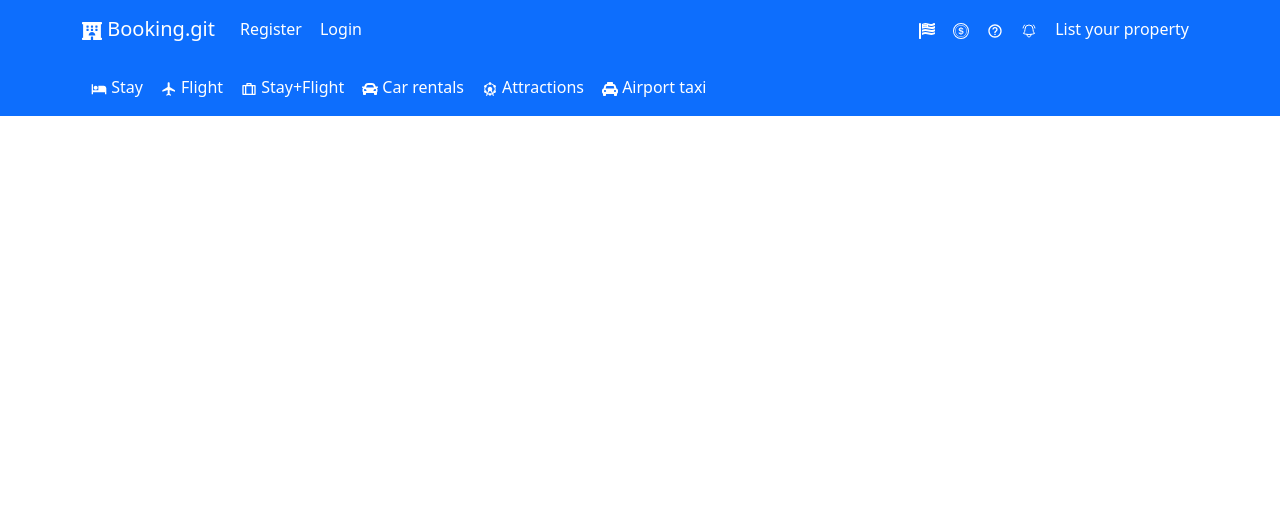
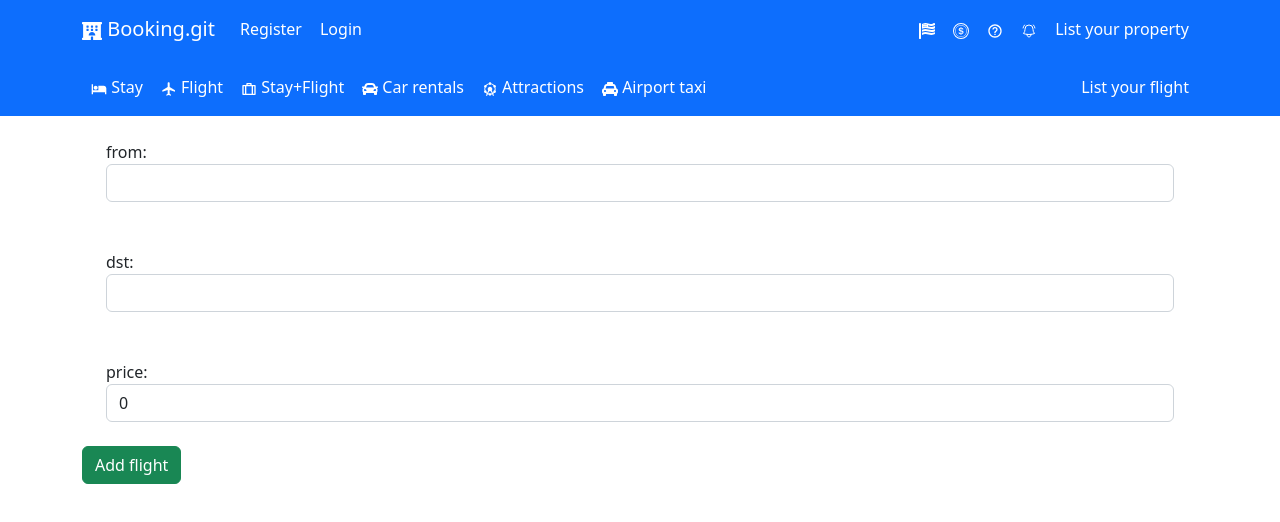
Before and after one commit to erezng/bookingfrontend, a React (Create React App) app: page /addflight in a window 1280 px wide. Shown: the top 522 px of the page. Built offline with nearby package versions, Linux system fonts and the light colour scheme.

Commit message:
flightlist

```diff
--- a/src/@types.d.ts
+++ b/src/@types.d.ts
@@ -33,3 +33,9 @@ export type Hotel = {
 export type showhotels = {
   card: Hotel[];
 };
+export type Flight={
+  _id:string;
+  from:string;
+  dst:string;
+  price:number;
+}
--- a/src/App.tsx
+++ b/src/App.tsx
@@ -14,6 +14,8 @@ import Addproperty from "./routes/AddProperty";
 import ListHotels from "./routes/hotels/ListHotels";
 import HotelDetails from "./routes/hotels/HotelDetails";
 import UpdateHotel from "./routes/hotels/UpdateHotel";
+import AddFlight from "./routes/AddFlight";
+import ListFlights from "./routes/hotels/ListFlights";
 function App() {
   const { isLoggedIn } = useContext(AuthContext);
   return (
@@ -22,10 +24,12 @@ function App() {
       <TopNavbar />
       <Routes>
         <Route path="/hotels" element={<ListHotels />} />
+        <Route path="/flights" element={<ListFlights />} />
         <Route path="/" element={<Home />} />
         <Route path="/hotels/:_id" element={<HotelDetails />} />
         {isLoggedIn && <Route path="/about" element={<About />} />}
         <Route path="/addproperty" element={<Addproperty />} />
+        <Route path="/addflight" element={<AddFlight />} />
         <Route path="/edit/:_id" element={<UpdateHotel />} />
         {!isLoggedIn && <Route path="/login" element={<Login />} />}
         {!isLoggedIn && <Route path="/register" element={<Register />} />}
--- a/src/components/Navbar.tsx
+++ b/src/components/Navbar.tsx
@@ -21,7 +21,7 @@ function TopNavbar() {
             <NavLink className={css.title} to="/hotels">
               <MdLocalHotel /> Stay
             </NavLink>
-            <NavLink className={css.title} to="/">
+            <NavLink className={css.title} to="/flights">
               <MdFlight /> Flight
             </NavLink>
             <NavLink className={css.title} to="/">
@@ -37,6 +37,9 @@ function TopNavbar() {
               <FaTaxi /> Airport taxi
             </NavLink>
           </Nav>
+          <NavLink className={css.title} to="/addflight">
+              List your flight
+            </NavLink>
         </Navbar.Collapse>
       </Container>
     </Navbar>
--- /dev/null
+++ b/src/routes/AddFlight.tsx
@@ -0,0 +1,81 @@
+import { useState } from "react";
+import { useNavigate } from "react-router-dom";
+import Swal from "sweetalert2";
+import { Flight } from "../@types";
+
+const AddFlight = () => {
+  const nav = useNavigate();
+  const [errMessage, setErrMessage] = useState<string | undefined>(undefined);
+  const [from, setFrom] = useState("");
+  const [dst, setDst] = useState("");
+  const [price, setPrice] = useState(0);
+  const addFlightToDb = () => {
+      const newFlight = {
+        from,
+        dst,
+        price
+}
+ fetch("http://localhost:3001/api/flight/addflight", {
+      method: "POST",
+      headers: { "Content-Type": "application/json" },
+      body: JSON.stringify(newFlight),
+    })
+      .then((res) => res.json())
+      .catch((e) => console.log(e));
+  };
+  return (
+    <div className="container">
+      {errMessage && <div>${errMessage}</div>}
+      <div className="d-flex flex-column  p-4 rounded container">
+        <label htmlFor="from" className="font-bolder">
+          from:
+        </label>
+        <input
+          className="form-control"
+          type="text"
+          value={from}
+          onChange={(e) => {
+            setFrom(e.target.value);
+          }}
+        />
+      </div>
+      <div className="d-flex flex-column  p-4 rounded container">
+        <label htmlFor="dst" className="font-bolder">
+          dst:
+        </label>
+        <input
+          className="form-control"
+          type="text"
+          value={dst}
+          onChange={(e) => {
+            setDst(e.target.value);
+          }}
+        />
+      </div>
+      <div className="d-flex flex-column  p-4 rounded container">
+        <label htmlFor="price" className="font-bolder">
+          price:
+        </label>
+        <input
+          className="form-control"
+          type="number"
+          value={price}
+          onChange={(e) => {
+            setPrice(+e.target.value);
+          }}
+        />
+      </div>
+
+      <button
+        className="btn btn-success"
+        onClick={() => {
+          addFlightToDb();
+          Swal.fire("Your Flight has been added", "", "success");
+        }}
+      >
+        Add flight
+      </button>
+    </div>
+  );
+};
+export default AddFlight
--- a/src/routes/AddProperty.tsx
+++ b/src/routes/AddProperty.tsx
@@ -1,6 +1,6 @@
 import * as Yup from "yup";
 import { Hotel } from "../@types";
-import addservice from "../services/Add.service";
+import addservice from "../services/Add.hotel.service";
 import { Navigate, useNavigate } from "react-router-dom";
 import { useState } from "react";
 import Swal from "sweetalert2";
@@ -37,25 +37,6 @@ const Addproperty = () => {
       .catch((e) => console.log(e));
   };
 
-  const handleAdd = (formvalues: Hotel) => {
-    const { name, rooms, location, toilets, showers, img } = formvalues;
-    addservice(name, rooms, location, toilets, showers, img)
-      .then((res) => {
-        console.log(res.data);
-        alert("hotel saved!"); //swal //modal
-        //swal
-        nav("/");
-      })
-      .catch((e) => {
-        console.log(e);
-        setErrMessage(JSON.stringify(e.response.data));
-      })
-      .finally(() => {
-        // setIsLoading(false);
-      });
-  };
-
-  // }
   return (
     <div>
       {errMessage && <div>${errMessage}</div>}
--- a/src/routes/hotels/HotelDetails.tsx
+++ b/src/routes/hotels/HotelDetails.tsx
@@ -26,10 +26,11 @@ const HotelDetails = () => {
 }
   return (
     <div className="container card">
-      <h2>{hotel?.name}</h2>
+      <h1>{hotel?.name}</h1>
       <p>location:{hotel?.location}</p>
       <p>price:{hotel?.price}</p>
       <p>weekend:{hotel?.priceweekend}</p>
+      <p><img className="w-100" src={hotel?.img} alt="" /></p>
       <button className="btn btn-success"
         onClick={() => {
           nav(`/edit/${hotel?._id}`);
--- /dev/null
+++ b/src/routes/hotels/ListFlights.tsx
@@ -0,0 +1,39 @@
+import { useState, useEffect } from "react";
+import { useNavigate } from "react-router-dom";
+import { Flight } from "../../@types";
+
+const ListFlights = () => {
+  const nav = useNavigate();
+  const [flights, setFlights] = useState<Flight[] | undefined>();
+  const getHotels = () => {
+    const url = "http://localhost:3001/api/flight/allflights";
+
+    fetch(url)
+      .then((res) => res.json())
+      .then((json) => setFlights(json));
+  };
+  useEffect(getHotels, []);
+
+  return (
+    <div className="container  ">
+      {flights?.map((flight) => (
+        <div className="card" key={flight._id}>
+          <h1 className="text-center">{flight.from}</h1>
+          <p>location:{flight?.dst}</p>
+          <p>price:{flight?.price}</p>
+
+          <button
+          className="btn btn-info"
+            onClick={() => {
+              nav(`/flight/${flight._id}`);
+            }}
+          >
+            click
+          </button>
+        </div>
+      ))}
+    </div>
+  );
+};
+
+export default ListFlights;
--- a/src/routes/hotels/ListHotels.tsx
+++ b/src/routes/hotels/ListHotels.tsx
@@ -15,13 +15,14 @@ const ListHotels = () => {
   useEffect(getHotels, []);
 
   return (
-    <div className="container ">
+    <div className="container  ">
       {hotels?.map((hotel) => (
         <div className="card" key={hotel._id}>
-          <p className="text-center">{hotel.name}</p>
+          <h1 className="text-center">{hotel.name}</h1>
           <p>location:{hotel?.location}</p>
           <p>price:{hotel?.price}</p>
           <p>weekend:{hotel?.priceweekend}</p>
+          <p><img className="w-100" src={hotel?.img} alt="" /></p>
           <button
           className="btn btn-info"
             onClick={() => {
--- a/src/services/Add.service.ts
+++ b/src/services/Add.hotel.service.ts
@@ -1,6 +1,6 @@
 import axios from "axios";
 
-const baseURL = "http://localhost:3001/api/hotels/addproperty";
+const baseURL = "http://localhost:3001/api/flight/addflight";
 
 const adding = (
   name: string,
```
Also changed, not shown: src/services/Add.flight.service.ts (added, +15 -0 lines).
